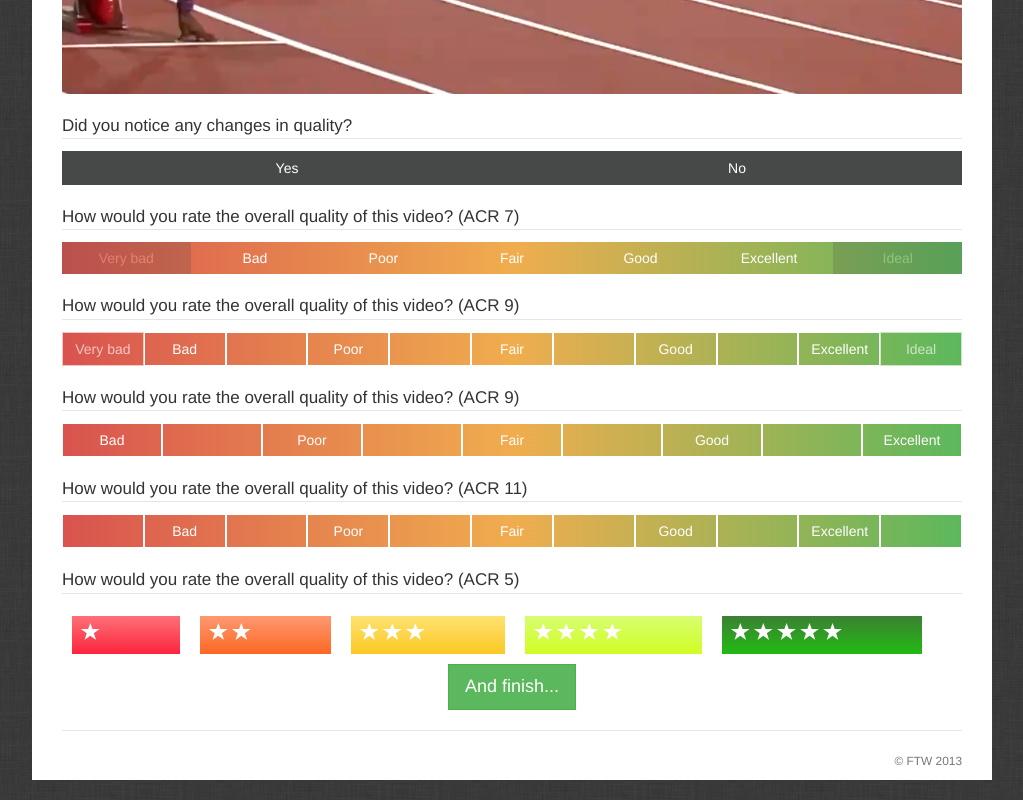
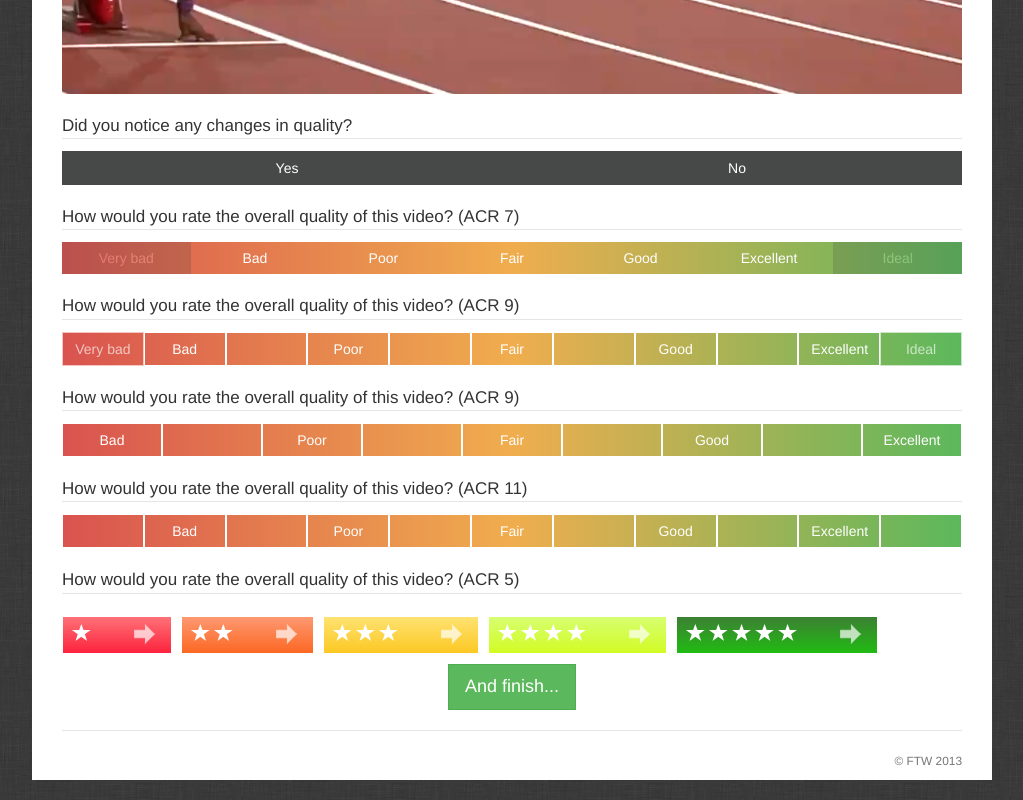
Before and after one commit to St1c/ratings, a plain HTML site: page index.html in a window 1280 px wide. Shown: the part 641-1441 px from the top of the page, without its empty margins (128-1151 px from the left). Drawn offline with Linux system fonts and the light colour scheme.

Commit message:
Making scale 4 work

```diff
--- a/index.html
+++ b/index.html
@@ -270,37 +270,40 @@
 					<!-- Rating scale 5 STARS 2 s-->
 
 					<legend class="quality">How would you rate the overall quality of this video? (ACR 5)</legend>
-					<div class="btn-group btn-group-justified" >
+					<div class="btn-group" data-toggle="buttons">
 
-						<label class="a-btn a-btn1">
+						<label class="btn a-btn a-btn1" for="frmplayerForm-quality-01">
+							<input type="radio" id="frmplayerForm-quality-01" name="quality" value="1" />
 							<span  class="a-btn-text">
 								<span class="glyphicon glyphicon-star"></span>
 							</span>
 							<span class="a-btn-slide-text">Bad</span>
-							<span class="a-btn-icon-right"><span></span>
-
+							<span class="a-btn-icon-right"><span></span></span>
 						</label>
 
-						<label class="a-btn a-btn2">
+						<label class="btn a-btn a-btn2" for="frmplayerForm-quality-11">
+							<input type="radio" id="frmplayerForm-quality-11" name="quality" value="2" />
 							<span class="a-btn-text">
 								<span class="glyphicon glyphicon-star"></span>
 								<span class="glyphicon glyphicon-star"></span>
 							</span>
 							<span class="a-btn-slide-text">Poor</span>
-							<span class="a-btn-icon-right"><span></span>
+							<span class="a-btn-icon-right"><span></span></span>
 						</label>
 
-						<label class="a-btn a-btn3">
+						<label class="btn a-btn a-btn3" for="frmplayerForm-quality-12">
+							<input type="radio" id="frmplayerForm-quality-12" name="quality" value="3" />
 							<span class="a-btn-text">
 								<span class="glyphicon glyphicon-star"></span>
 								<span class="glyphicon glyphicon-star"></span>
 								<span class="glyphicon glyphicon-star"></span>
 							</span>
 							<span class="a-btn-slide-text">Fair</span>
-							<span class="a-btn-icon-right"><span></span>
+							<span class="a-btn-icon-right"><span></span></span>
 						</label>
 
-						<label class="a-btn a-btn4">
+						<label class="btn a-btn a-btn4" for="frmplayerForm-quality-13">
+							<input type="radio" id="frmplayerForm-quality-13" name="quality" value="4" />
 							<span class="a-btn-text">
 								<span class="glyphicon glyphicon-star"></span>
 								<span class="glyphicon glyphicon-star"></span>
@@ -308,10 +311,11 @@
 								<span class="glyphicon glyphicon-star"></span>
 							</span>
 							<span class="a-btn-slide-text">Good</span>
-							<span class="a-btn-icon-right"><span></span>
+							<span class="a-btn-icon-right"><span></span></span>
 						</label>
 
-						<label class="a-btn a-btn5">
+						<label class="btn a-btn a-btn5" for="frmplayerForm-quality-14">
+							<input type="radio" id="frmplayerForm-quality-14" name="quality" value="5" />
 							<span class="a-btn-text">
 								<span class="glyphicon glyphicon-star"></span>
 								<span class="glyphicon glyphicon-star"></span>
@@ -320,7 +324,7 @@
 								<span class="glyphicon glyphicon-star"></span>
 							</span>
 							<span class="a-btn-slide-text">Excellent</span>
-							<span class="a-btn-icon-right"><span></span>
+							<span class="a-btn-icon-right"><span></span></span>
 						</label>
 
 					</div>
--- a/less/scale4.less
+++ b/less/scale4.less
@@ -13,13 +13,13 @@
 	.lh-border-radius(0px);
 	.lh-transition(all 0.3s linear);
 
-	&:active,
+	&.active,
 	&:hover {
 	    // position: relative;
    	    height: 65px;
 	    background: @btn-default-bg;
-	    border-color: #d29a3a #cc9436 #c89133;
-	    .lh-background-image(linear-gradient(to bottom, #fec354 0%, #fecd61 100%));
+	    // border-color: #d29a3a #cc9436 #c89133;
+	    // .lh-background-image(linear-gradient(to bottom, #fec354 0%, #fecd61 100%));
 
 	   .a-btn-text {
 	    	color: #24221F;
@@ -31,9 +31,13 @@
 
 		.a-btn-icon-right span {
 	    	opacity: 1;
-			// .rotate(-45deg);
+			.rotate(-45deg);
 		}
 	}
+
+    input {
+        display: none;
+    }
 }
 
 .a-btn-text {
@@ -84,7 +88,7 @@
     left: 50%;
     top: 50%;
     margin: -20px 0px 0px -20px;
-    // background: transparent url(../img/arrow_right.png) no-repeat 50% 55%;
+    background: transparent url(../img/arrow_right.png) no-repeat 50% 55%;
 
     .lh-transition(all 0.3s linear);
 }
```
Also changed, not shown: css/main.css, img/arrow_right.png (added).
